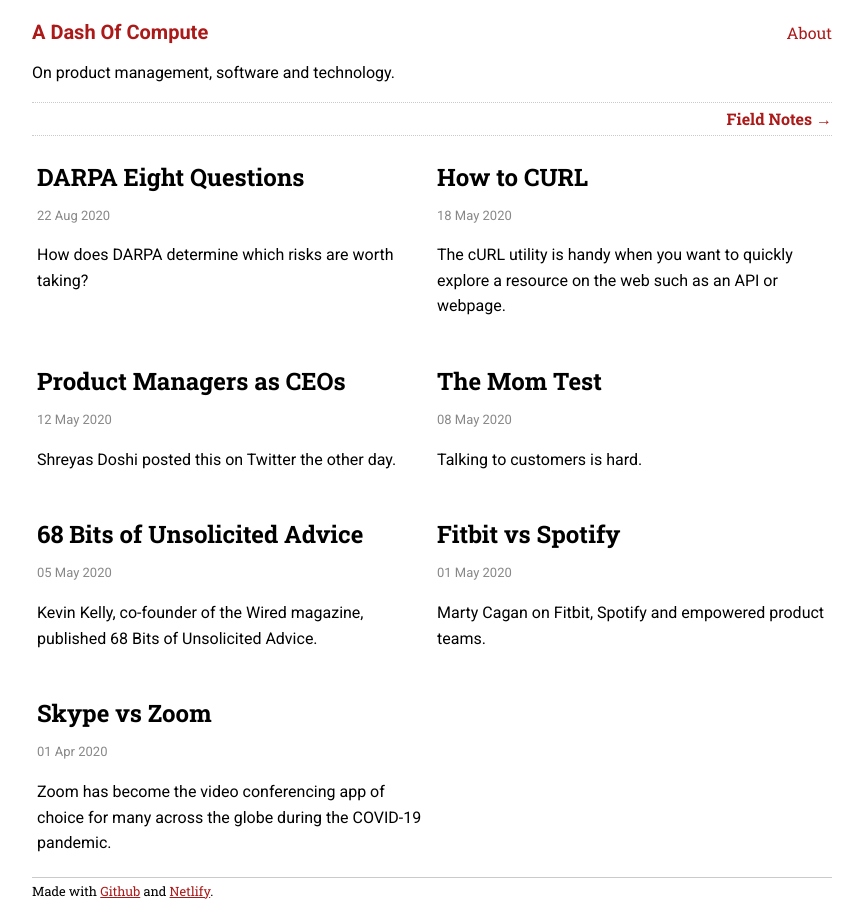
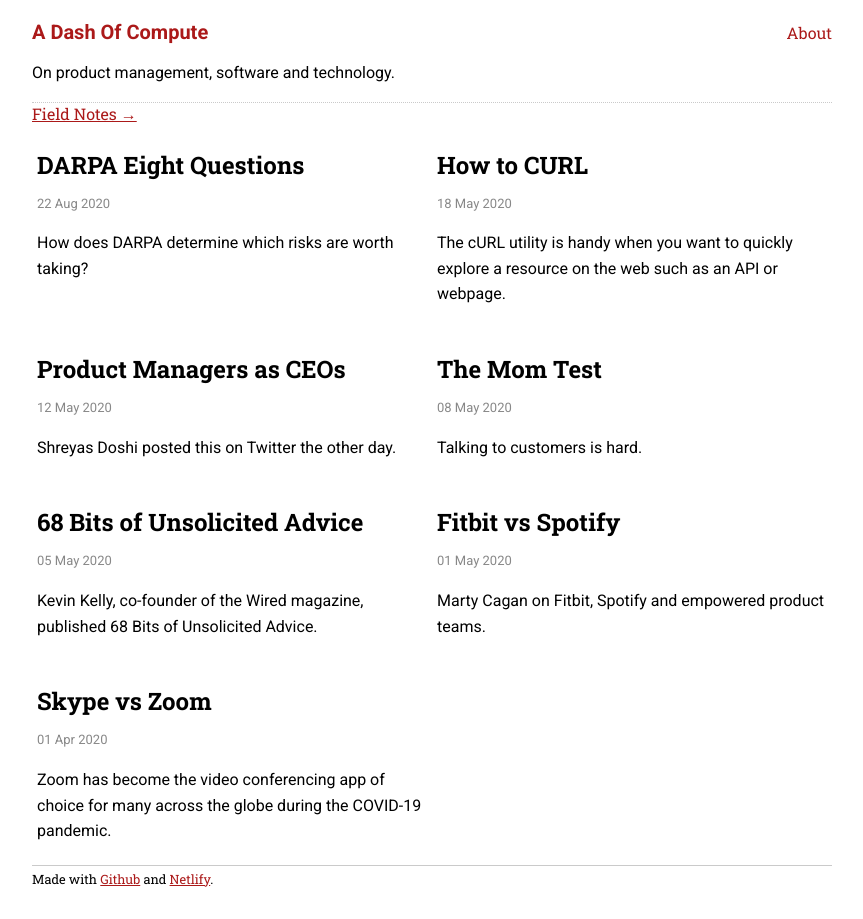
Before and after one commit to sautee/sautee.github.io, a Jekyll site: the page built from pages/index.md, in a window 1280 px wide. Shown: the whole page, without its empty margins (208-1071 px from the left). Built offline with Jekyll 4.4.1, drawn with Linux system fonts in a browser that asks for light colours.

Commit message:
Update header.html

```diff
--- a/_includes/layout/header.html
+++ b/_includes/layout/header.html
@@ -12,10 +12,9 @@
             <p>On product management, software and technology.</p>
         </div>
     </nav>
-    <nav class="topnavbar">
+    <nav>
         <div>
-            <p></p>
-            <b><a href="{{site.baseurl}}/fieldnotes" class="site-pages">Field Notes →</a></b>
+            <a href="{{site.baseurl}}/fieldnotes" class="site-pages">Field Notes →</a>
         </div>
     </nav>
 </header>
```
